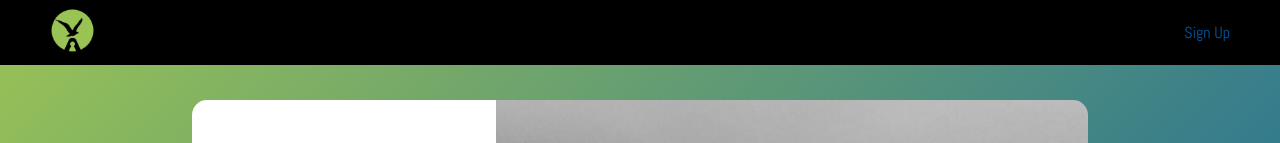
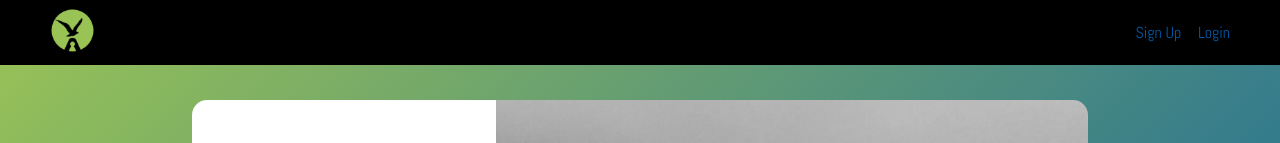
Before and after one commit to aupadhyay123/Encrypted_Patient_Platform, a Next.js app in the folder frontend/: page /login in a window 1280 px wide. Shown: the top 143 px of the page. Built offline with nearby package versions, Linux system fonts and the light colour scheme.

Commit message:
landing page

```diff
--- a/frontend/components/miscellaneous/Navbar.js
+++ b/frontend/components/miscellaneous/Navbar.js
@@ -15,6 +15,9 @@ export default function Navbar(props) {
       <Link style={{border: "1px solid black", backgroundColor: "#ad03df"}} href='/register'>
         <a className={styles.signUp}>Sign Up</a>
       </Link>
+      <Link style={{border: "1px solid black", backgroundColor: "#ad03df"}} href='/login'>
+        <a className={styles.login}>Login</a>
+      </Link>
     </div>
   );
 }
--- a/frontend/components/miscellaneous/Navbar.module.css
+++ b/frontend/components/miscellaneous/Navbar.module.css
@@ -19,5 +19,10 @@
 }
 
 .signUp {
+  position: relative;
+  left: 40%;
+}
+
+.login {
   margin-right: 50px;
 }
--- a/frontend/pages/index.js
+++ b/frontend/pages/index.js
@@ -13,7 +13,7 @@ export default function Landing() {
         <link rel="icon" href="/favicon.ico" />
       </Head>
       <Navbar />
-      <img src={'/images/logo.png'} style={{width:'60%', position: 'relative', marginTop: '10%', left: '20%'}}/>
+      <img src={'/images/logo.png'} style={{width:'40%', position: 'relative', marginTop: '10%', left: '30%'}}/>
       <br></br><br></br><br></br><br></br><br></br><br></br><br></br><br></br><br></br><br></br><br></br><br></br>
       <img src={'/images/HomeScreen.png'} style={{width:'100%'}}/>
 
```
